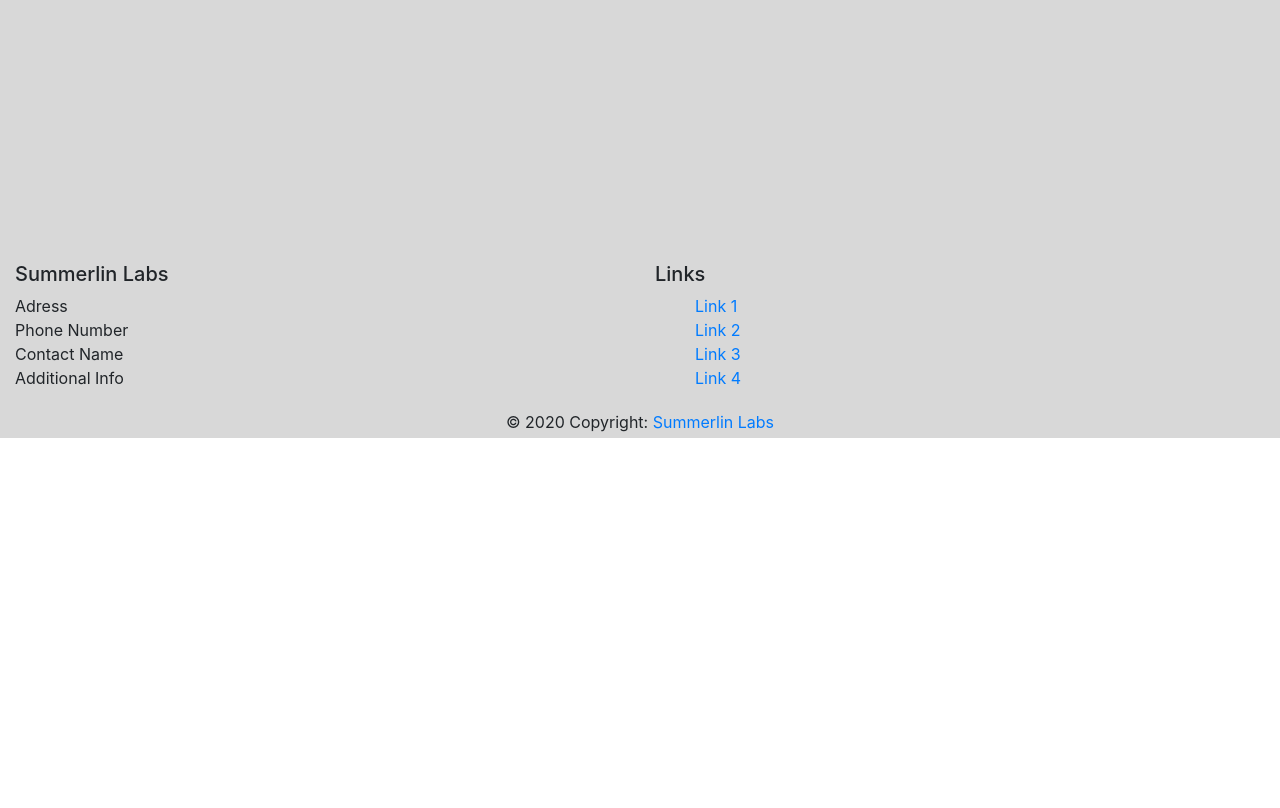
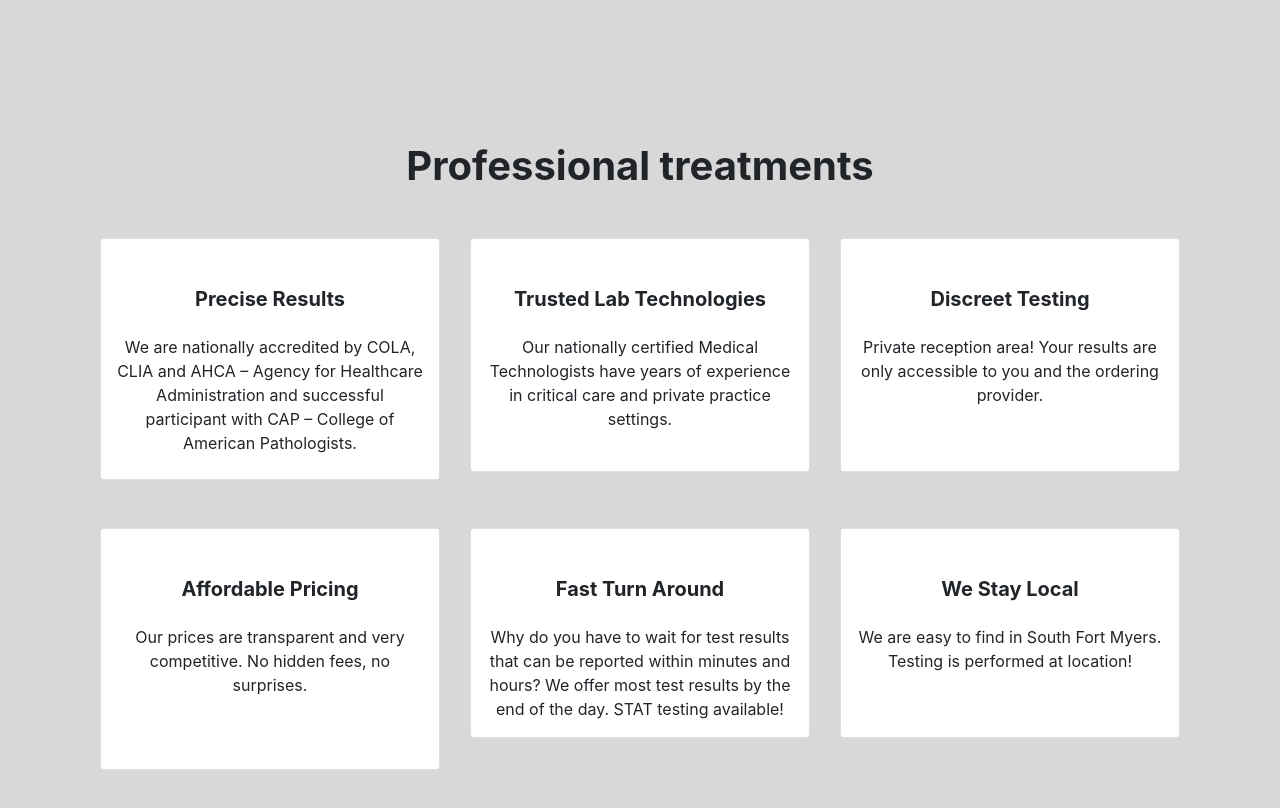
Before and after one commit to denismatijevic/summerlinlabs, a React (Create React App) app: page / in a window 1280 px wide. Shown: the part 640-1448 px from the top of the page. Before the commit the page ends 1078 px from the top, so only its background shows below. Built offline with nearby package versions, Linux system fonts and the light colour scheme; the HTML template or start-up script is replaced by a standard one.

Commit message:
adding professional treatments

```diff
--- /dev/null
+++ b/src/components/InfoCards.js
@@ -0,0 +1,100 @@
+import React from "react";
+import { MDBContainer } from "mdbreact";
+
+const InfoCards = () => {
+    return (
+
+<MDBContainer>
+     <div className="container">
+      {/* <!--Section: Features v.1--> */}
+      <section id="features" className="mt-4 mb-5 pb-5">
+        {/* <!--Section heading--> */}
+        <h1 className="text-center mb-5 mt-5 pt-5 font-weight-bold dark-grey-text wow fadeIn" data-wow-delay="0.2s">Professional
+          treatments</h1>
+        {/* <!--Section sescription--> */}
+
+        {/* <!--First row--> */}
+        <div className="row features-big my-4 text-center">
+          {/* <!--First column--> */}
+          <div className="col-md-4 mb-4 wow fadeIn" data-wow-delay="0.4s">
+            <div className="card hoverable">
+              <i className="fas fa-first-aid blue-text mt-3 fa-3x my-4"></i>
+              <h5 className="font-weight-bold mb-4">Precise Results</h5>
+                            <p className=" grey-text
+                font-small mx-3 fa-3x mb-4">We are nationally accredited by COLA, CLIA and AHCA – Agency for Healthcare Administration and successful participant with CAP – College of American Pathologists.</p>
+            </div>
+          </div>
+          {/* <!--/First column--> */}
+          {/* <!--Second column--> */}
+          <div className="col-md-4 mb-4 wow fadeIn" data-wow-delay="0.4s">
+            <div className="card hoverable">
+              <i className="fas fa-microscope blue-text mt-3 fa-3x my-4"></i>
+              <h5 className="font-weight-bold mb-4">Trusted Lab Technologies</h5>
+              <p className="grey-text font-small mx-3">Our nationally certified Medical Technologists have years of experience in critical care and private practice settings. <br/>
+              <br/>
+          </p>
+            </div>
+          </div>
+          {/* <!--/Second column--> */}
+          {/* <!--Third column--> */}
+          <div className="col-md-4 mb-1 wow fadeIn" data-wow-delay="0.4s">
+            <div className="card hoverable">
+              <i className="fas fa-shield-alt blue-text mt-3 fa-3x my-4"></i>
+              <h5 className="font-weight-bold mb-4">Discreet Testing</h5>
+                            <p className=" grey-text
+                font-small mx-3">Private reception area! Your results are only accessible to you and the ordering provider. <br/>
+              <br/>
+            <br/></p>
+            </div>
+          </div>
+          {/* <!--/Third column--> */}
+        </div>
+        {/* <!--/First row--> */}
+        {/* <!--Second row--> */}
+        <div className="row features-big my-4 text-center">
+          {/* <!--Fourth column--> */}
+          <div className="col-md-4 mb-4 wow fadeIn" data-wow-delay="0.4s">
+            <div className="card hoverable">
+              <i className="fas fa-dollar-sign blue-text mt-3 fa-3x my-4"></i>
+              <h5 className="font-weight-bold mb-4">Affordable Pricing</h5>
+                            <p className=" grey-text
+                font-small mx-3 p fa-3x mb-4">Our prices are transparent and very competitive. No hidden fees, no surprises. <br/>
+              <br/>
+            <br/>
+            </p>
+            </div>
+          </div>
+          {/* <!--/Fourth column--> */}
+          {/* <!--Fifth column--> */}
+          <div className="col-md-4 mb-4 wow fadeIn" data-wow-delay="0.4s">
+            <div className="card hoverable">
+              <i className="fas fa-stopwatch blue-text mt-3 fa-3x my-4"></i>
+              <h5 className="font-weight-bold mb-4">Fast Turn Around</h5>
+              <p className="grey-text font-small mx-3">Why do you have to wait for test results that can be reported within minutes and hours? We offer most test results by the end of the day. STAT testing available!</p>
+            </div>
+          </div>
+          {/* <!--/Fifth column--> */}
+          {/* <!--Sixth column--> */}
+          <div className="col-md-4 mb-1 wow fadeIn" data-wow-delay="0.4s">
+            <div className="card hoverable">
+              <i className="fas fa-map-marker-alt blue-text mt-3 fa-3x my-4"></i>
+              <h5 className="font-weight-bold mb-4">We Stay Local</h5>
+                            <p className=" grey-text
+                font-small mx-3">We are easy to find in South Fort Myers. Testing is performed at location!
+                <br/>
+              <br/>
+            <br/>
+
+            </p>
+            </div>
+          </div>
+          {/* <!--/Sixth column--> */}
+        </div>
+        {/* <!--/Second row--> */}
+        </section>
+        </div>
+   </MDBContainer>
+    )
+};
+
+export default InfoCards;
--- a/src/components/Jumbotron/Jumbotron.js
+++ b/src/components/Jumbotron/Jumbotron.js
@@ -35,6 +35,8 @@ const Jumbotron = () => {
         </MDBCol>
       </MDBRow>
     </MDBContainer>
+
+
   );
 };
 
--- a/src/pages/Homepage.js
+++ b/src/pages/Homepage.js
@@ -1,11 +1,12 @@
 import React from "react";
 import Wrapper from "../components/Wrapper/index";
 import Jumbotron from "../components/Jumbotron/Jumbotron";
-
+import InfoCards from "../components/InfoCards";
 function HomePage() {
   return (
     <Wrapper>
       <Jumbotron />
+      <InfoCards />
     </Wrapper>
   );
 }
```
